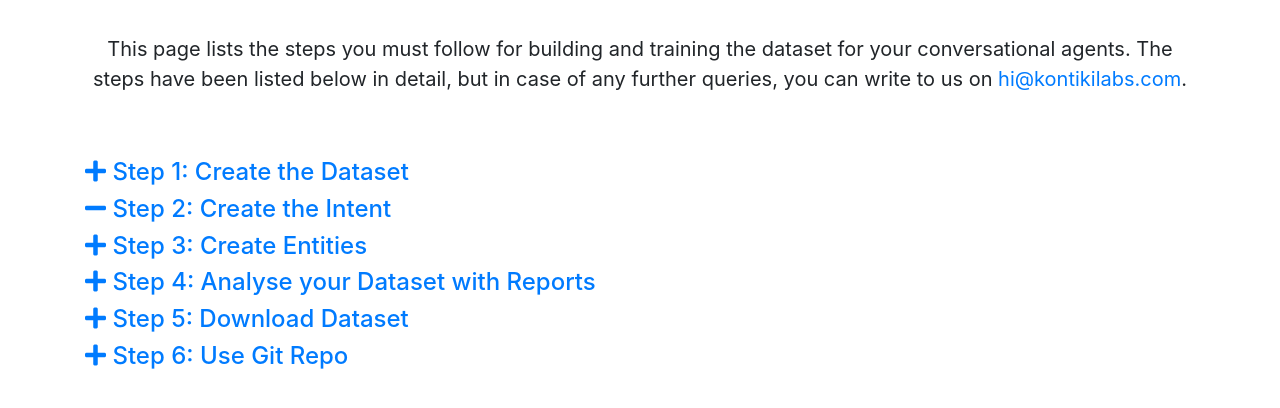
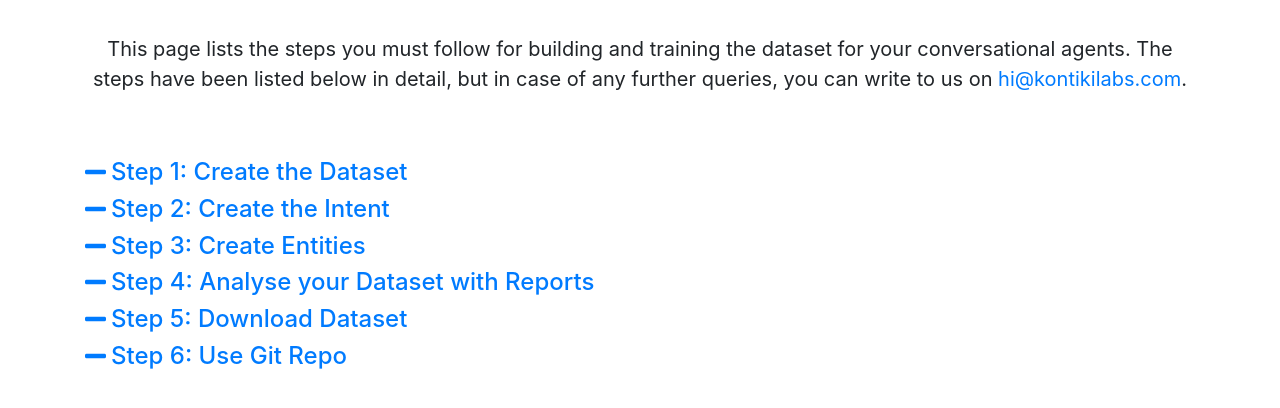
Before and after one commit to vikasshukla041/Accordion-Project, a plain HTML site: page index.html in a window 1280 px wide. Shown: the part 214-622 px from the top of the page. Drawn offline with nearby package versions, Linux system fonts and the light colour scheme; files whose address does not match are found by name.

Commit message:
change of plus minus sign in accordion

```diff
--- a/css/style.css
+++ b/css/style.css
@@ -1,3 +1,4 @@
+
 .header img {
     width: 100%;
 }
@@ -16,12 +17,21 @@
 .panel-default a {
     text-decoration: none;
 }
-/* .panel-title > a:before {
+.panel-title > a::before {
     float: left !important;
+    font-family: "Font Awesome 5 Free";
     content:"\f068";
     padding-right: 5px;
+    font-weight: 900;
 }
-.panel-title > a.collapsed:before {
+.panel-title > a.collapsed::before {
     float: left !important;
     content:"\f067";
-} */
+    font-family: "Font Awesome 5 Free";
+    font-weight: 900;
+}
+.panel-title > a:hover,
+.panel-title > a:active,
+.panel-title > a:focus  {
+    text-decoration:none;
+}
--- a/index.html
+++ b/index.html
@@ -35,7 +35,7 @@
                 <div class="panel-heading" role="tab" id="headingOne">
                      <h4 class="panel-title">
                 <a data-toggle="collapse" data-parent="#accordion" href="#collapseOne" aria-expanded="true" aria-controls="collapseOne">
-                    <i class="fas fa-plus"></i> Step 1: Create the Dataset
+                     Step 1: Create the Dataset
                 </a>
               </h4>
 
@@ -52,8 +52,8 @@
             <div class="panel panel-default">
                 <div class="panel-heading" role="tab" id="headingTwo">
                      <h4 class="panel-title">
-                <a class="collapsed" data-toggle="collapse" data-parent="#accordion" href="#collapseTwo" aria-expanded="true" aria-controls="collapseTwo">
-                    <i class="fas fa-minus"></i> Step 2: Create the Intent
+                <a data-toggle="collapse" data-parent="#accordion" href="#collapseTwo" aria-expanded="true" aria-controls="collapseTwo">
+                     Step 2: Create the Intent
                 </a>
               </h4>
 
@@ -73,8 +73,8 @@
             <div class="panel panel-default">
                 <div class="panel-heading" role="tab" id="headingThree">
                      <h4 class="panel-title">
-                <a class="collapsed" data-toggle="collapse" data-parent="#accordion" href="#collapseThree" aria-expanded="false" aria-controls="collapseThree">
-                    <i class="fas fa-plus"></i> Step 3: Create Entities
+                <a  data-toggle="collapse" data-parent="#accordion" href="#collapseThree" aria-expanded="false" aria-controls="collapseThree">
+                    Step 3: Create Entities
                 </a>
               </h4>
 
@@ -97,7 +97,7 @@
                     <div class="panel-heading" role="tab" id="headingFour">
                          <h4 class="panel-title">
                     <a data-toggle="collapse" data-parent="#accordion" href="#collapseFour" aria-expanded="true" aria-controls="collapseFour">
-                        <i class="fas fa-plus"></i> Step 4: Analyse your Dataset with Reports
+                         Step 4: Analyse your Dataset with Reports
                     </a>
                   </h4>
 
@@ -119,7 +119,7 @@
                     <div class="panel-heading" role="tab" id="headingFive">
                          <h4 class="panel-title">
                     <a data-toggle="collapse" data-parent="#accordion" href="#collapseFive" aria-expanded="true" aria-controls="collapseFive">
-                        <i class="fas fa-plus"></i> Step 5: Download Dataset
+                        Step 5: Download Dataset
                     </a>
                   </h4>
 
@@ -132,7 +132,7 @@
                                 <li>Each entity reference value must have at least one of the synonyms tagged under any of the training sentences.</li>
                                 <li>Avoid creating multiple intents containing same training sentence(s).</li>
                                 <li>Always create minimum of 2 intents to enable download option for your training dataset.</li>
-                                 <li>JSON format is provided for downloading your dataset.</small></li>
+                                <li>JSON format is provided for downloading your dataset.</small></li>
                             </ul>
                         </div>
                     </div>
@@ -141,7 +141,7 @@
                         <div class="panel-heading" role="tab" id="headingSix">
                              <h4 class="panel-title">
                         <a data-toggle="collapse" data-parent="#accordion" href="#collapseSix" aria-expanded="true" aria-controls="collapseSix">
-                            <i class="fas fa-plus"></i> Step 6: Use Git Repo
+                             Step 6: Use Git Repo
                         </a>
                       </h4>
 
```
